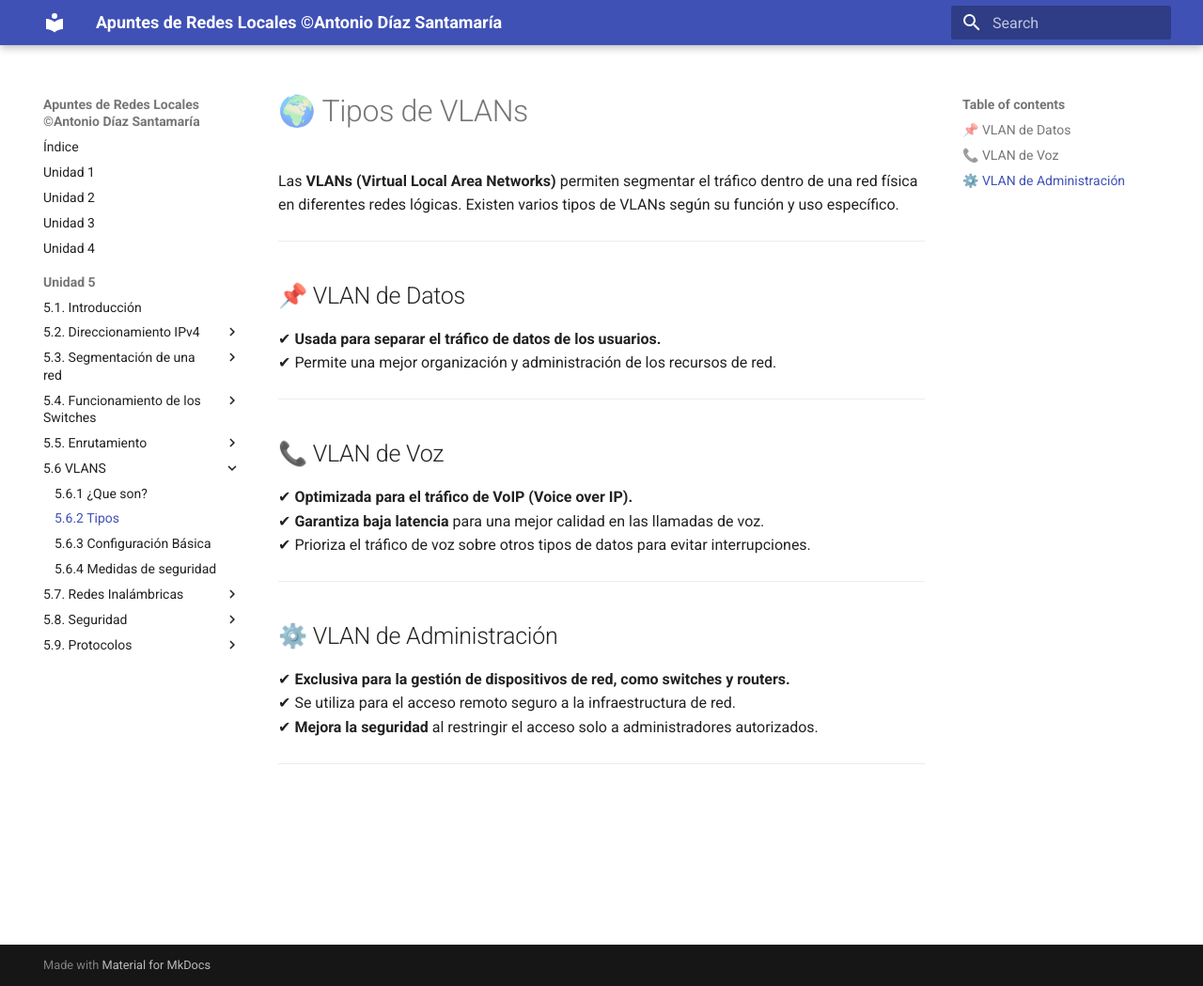
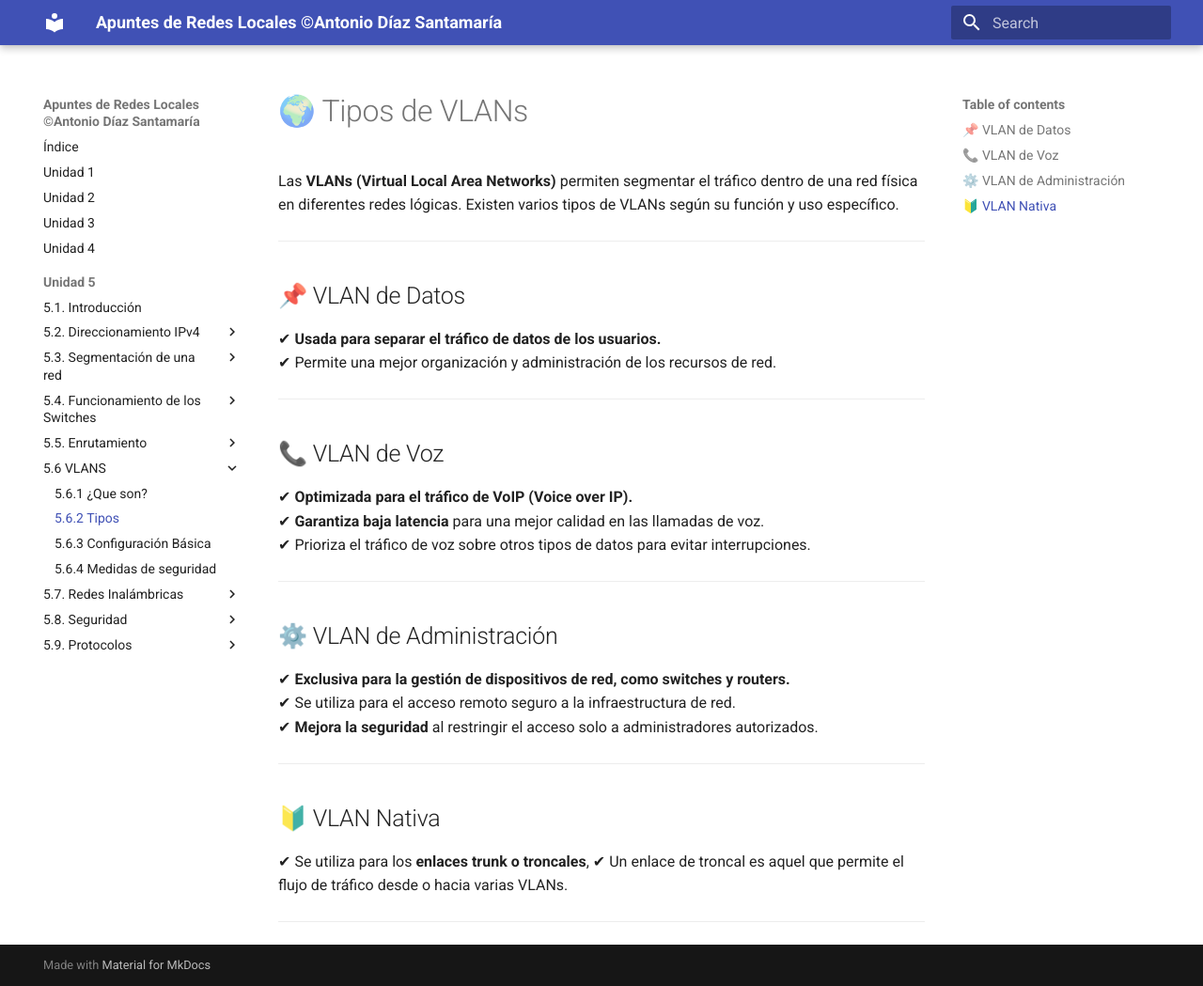
Before and after one commit to antdiasan/RedesApuntes, an MkDocs documentation site: the page built from docs/u05/05-06-02.md, in a window 1280 px wide and 1049 px high. Shown: the whole window at 94% size. Built offline with MkDocs 1.6.1 and Material for MkDocs 9.7.7, drawn with Linux system fonts in a browser that asks for light colours.

Commit message:
Update 05-06-02.md

```diff
--- a/docs/u05/05-06-02.md
+++ b/docs/u05/05-06-02.md
@@ -33,3 +33,10 @@ Las **VLANs (Virtual Local Area Networks)** permiten segmentar el tráfico dentr
 ✔ **Mejora la seguridad** al restringir el acceso solo a administradores autorizados.
 
 ---
+
+## 🔰 VLAN Nativa
+
+✔ Se utiliza para los **enlaces trunk o troncales**,
+✔ Un enlace de troncal es aquel que permite el flujo de tráfico desde o hacia varias VLANs.
+
+---
```
